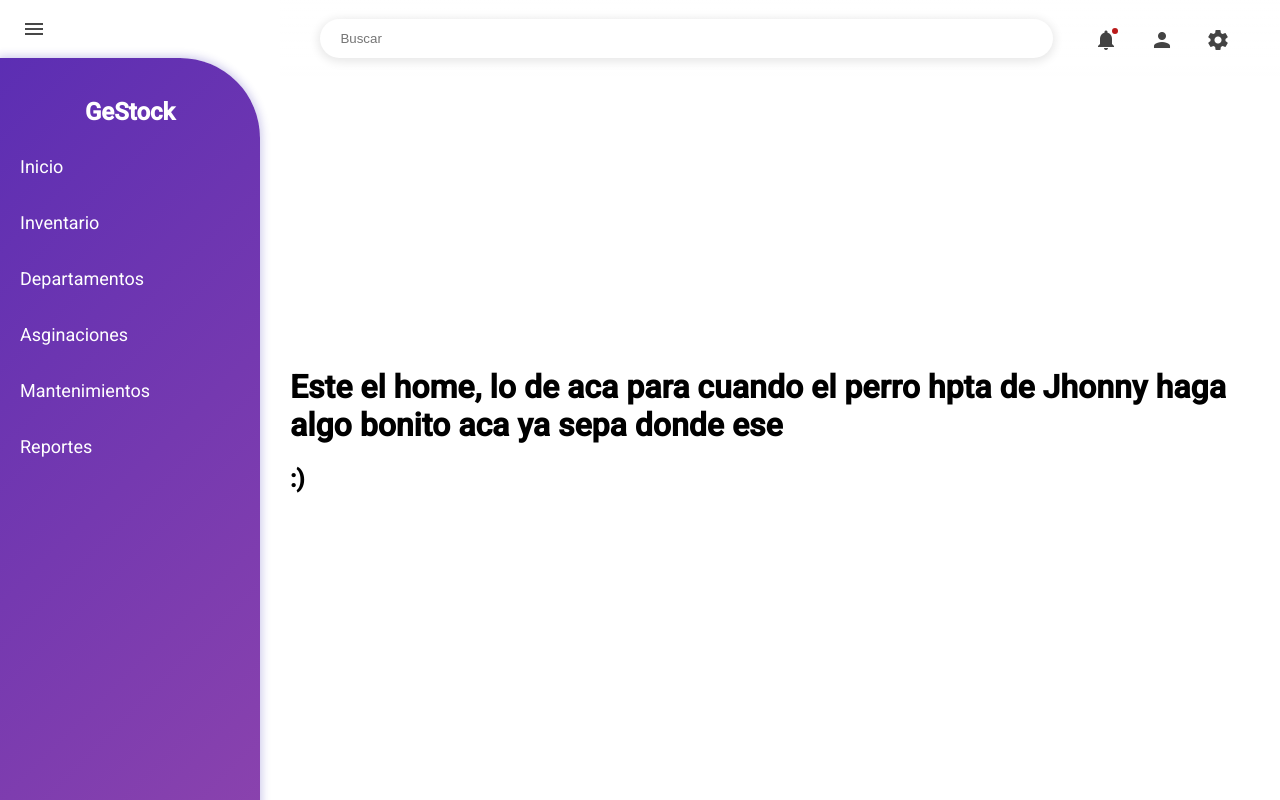
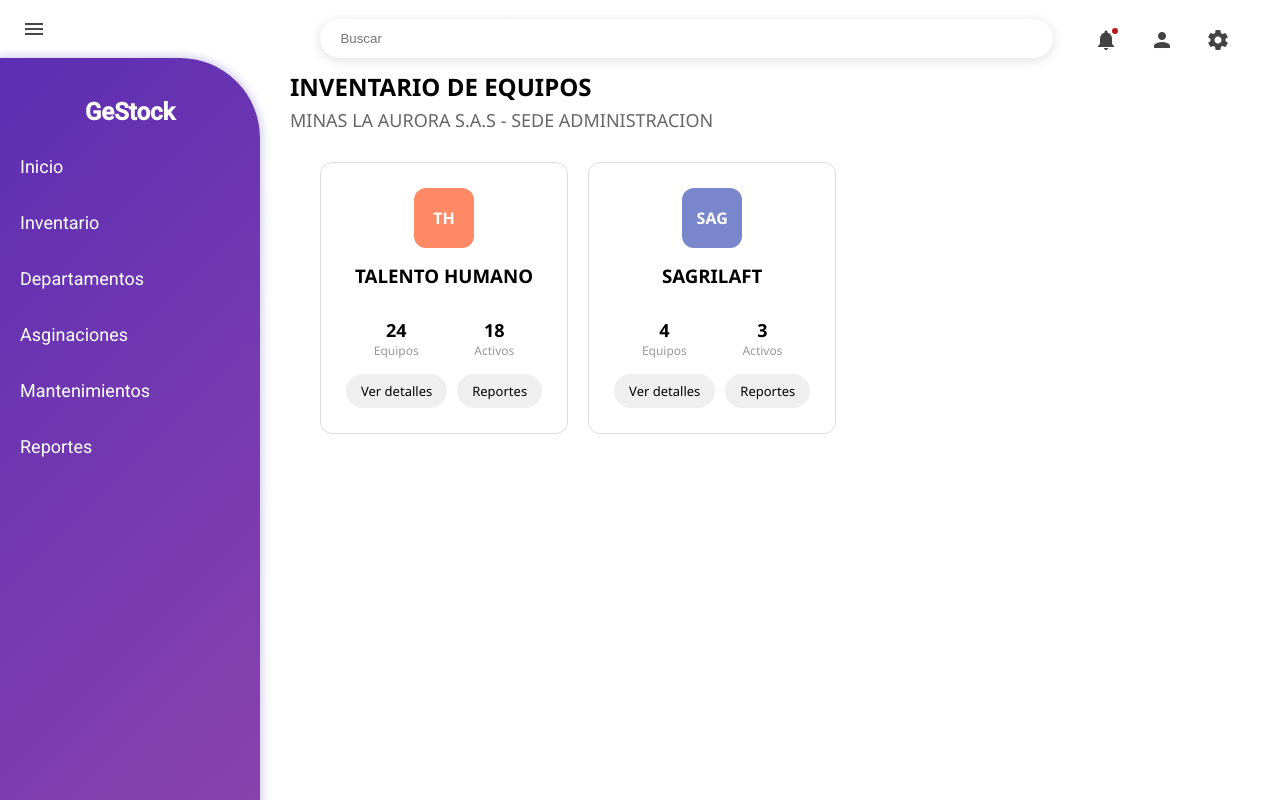
Before and after one commit to DiegoMedina04/inventarios, an Angular app: page / in a window 1280 px wide. Built offline with nearby package versions, Linux system fonts and the light colour scheme.

Commit message:
creacion de dashboard con cards por departamento

```diff
--- a/src/app/app.component.css
+++ b/src/app/app.component.css
@@ -33,7 +33,7 @@
   display: flex;
   align-items: center;
   justify-content: center;
-  color: rgb(0, 0, 0);
+  /* color: rgb(0, 0, 0); */
   height: 7vh;
   width: 100vw;
   position: fixed;
@@ -47,6 +47,6 @@
   grid-area: outlet;
   padding: 10px;
   display: flex;
-  align-items: center;
-  justify-content: center;
+  /* align-items: center;
+  justify-content: center; */
 }
--- a/src/app/feature/home/home/home.component.css
+++ b/src/app/feature/home/home/home.component.css
@@ -0,0 +1,118 @@
+.bg-th { background-color: #FF8A65; }
+.bg-sag { background-color: #7986CB; }
+.bg-sst { background-color: #4DB6AC; }
+.bg-ge { background-color: #66BB6A; }
+.bg-ct { background-color: #FFD54F; }
+.bg-ds { background-color: #5C9CE6; }
+.bg-co { background-color: #E57FC8; }
+.bg-dt { background-color: #B16B42; }
+.bg-gc { background-color: #26E2B3; }
+.bg-cm { background-color: #FF9B42; }
+
+.titulo-contenedor .titulo{
+    font-size: 24px;
+    font-weight: 600;
+    margin-bottom: 5px;
+}
+
+.subtitulo{
+    font-size: 18px;
+    font-weight: 400;
+    color: #666;
+}
+* {
+    margin: 0;
+    padding: 0;
+    box-sizing: border-box;
+    font-family: 'Segoe UI', Tahoma, Geneva, Verdana, sans-serif;
+  }
+  .main-contenedor {
+    flex: 1;
+    padding: 30px;
+  }
+  .contenedor-cards {
+    display: flex;
+    gap: 20px;
+  }
+
+  .card {
+    background-color: white;
+    border-radius: 12px;
+    padding: 25px;
+    box-shadow: rgba(0, 0, 0, 0.05);
+    border: 1px solid #dddddd;
+    transition: all 0.3s ease;
+    cursor: pointer;
+    display: flex;
+    flex-direction: column;
+    align-items: center;
+  }
+
+  .card:hover {
+    transform: translateY(-5px);
+    box-shadow: 0 10px 20px rgba(0,0,0,0.1);
+  }
+
+  .card-icono {
+    width: 60px;
+    height: 60px;
+    border-radius: 12px;
+    display: flex;
+    align-items: center;
+    justify-content: center;
+    margin-bottom: 15px;
+    color: white;
+    font-weight: 600;
+  }
+
+  .card-titulo {
+    font-size: 16px;
+    font-weight: 600;
+    margin-bottom: 10px;
+  }
+
+  .card-valor {
+    width: 100%;
+    margin-top: 15px;
+    padding-top: 15px;
+    border-top: 1px solid var(--light-gray);
+    display: flex;
+    justify-content: space-around;
+  }
+
+  .stat {
+    display: flex;
+    flex-direction: column;
+    align-items: center;
+  }
+
+  .stat-valor {
+    font-size: 18px;
+    font-weight: 600;
+    color: var(--primary);
+  }
+
+  .stat-nombre {
+    font-size: 12px;
+    color: #999;
+  }
+
+  .card-acciones {
+    margin-top: 15px;
+    display: flex;
+    gap: 10px;
+  }
+
+  .btn {
+    padding: 8px 15px;
+    border-radius: 50px;
+    border: none;
+    font-size: 13px;
+    cursor: pointer;
+    transition: all 0.2s;
+  }
+
+  .btn:hover {
+    opacity: 0.9;
+    transform: translateY(-2px);
+  }
--- a/src/app/feature/home/home/home.component.html
+++ b/src/app/feature/home/home/home.component.html
@@ -1,5 +1,44 @@
-<h1>
-  Este el home, lo de aca para cuando el perro hpta de Jhonny haga algo bonito
-  aca ya sepa donde ese
-</h1>
-<h2>:)</h2>
+<div class="titulo-contenedor">
+  <h1 class="titulo">INVENTARIO DE EQUIPOS</h1>
+  <h2 class="subtitulo">MINAS LA AURORA S.A.S - SEDE ADMINISTRACION</h2>
+</div>
+  <div class="main-contenedor">
+    <div class="contenedor-cards">
+      <div class="card">
+        <div class="card-icono bg-th">TH</div>
+        <h3 class="card-title">TALENTO HUMANO</h3>
+        <div class="card-valor">
+          <div class="stat">
+            <span class="stat-valor">24</span>
+            <span class="stat-nombre">Equipos</span>
+          </div>
+          <div class="stat">
+            <span class="stat-valor">18</span>
+            <span class="stat-nombre">Activos</span>
+          </div>
+        </div>
+        <div class="card-acciones">
+          <button class="btn btn-primary">Ver detalles</button>
+          <button class="btn btn-outline">Reportes</button>
+        </div>
+      </div>
+      <div class="card">
+        <div class="card-icono bg-sag">SAG</div>
+        <h3 class="card-title">SAGRILAFT</h3>
+        <div class="card-valor">
+          <div class="stat">
+            <span class="stat-valor">4</span>
+            <span class="stat-nombre">Equipos</span>
+          </div>
+          <div class="stat">
+            <span class="stat-valor">3</span>
+            <span class="stat-nombre">Activos</span>
+          </div>
+        </div>
+        <div class="card-acciones">
+          <button class="btn btn-primary">Ver detalles</button>
+          <button class="btn btn-outline">Reportes</button>
+        </div>
+      </div>
+    </div>
+  </div>
```
Also changed, not shown: src/app/app-routing.module.ts (line endings or trailing spaces).
